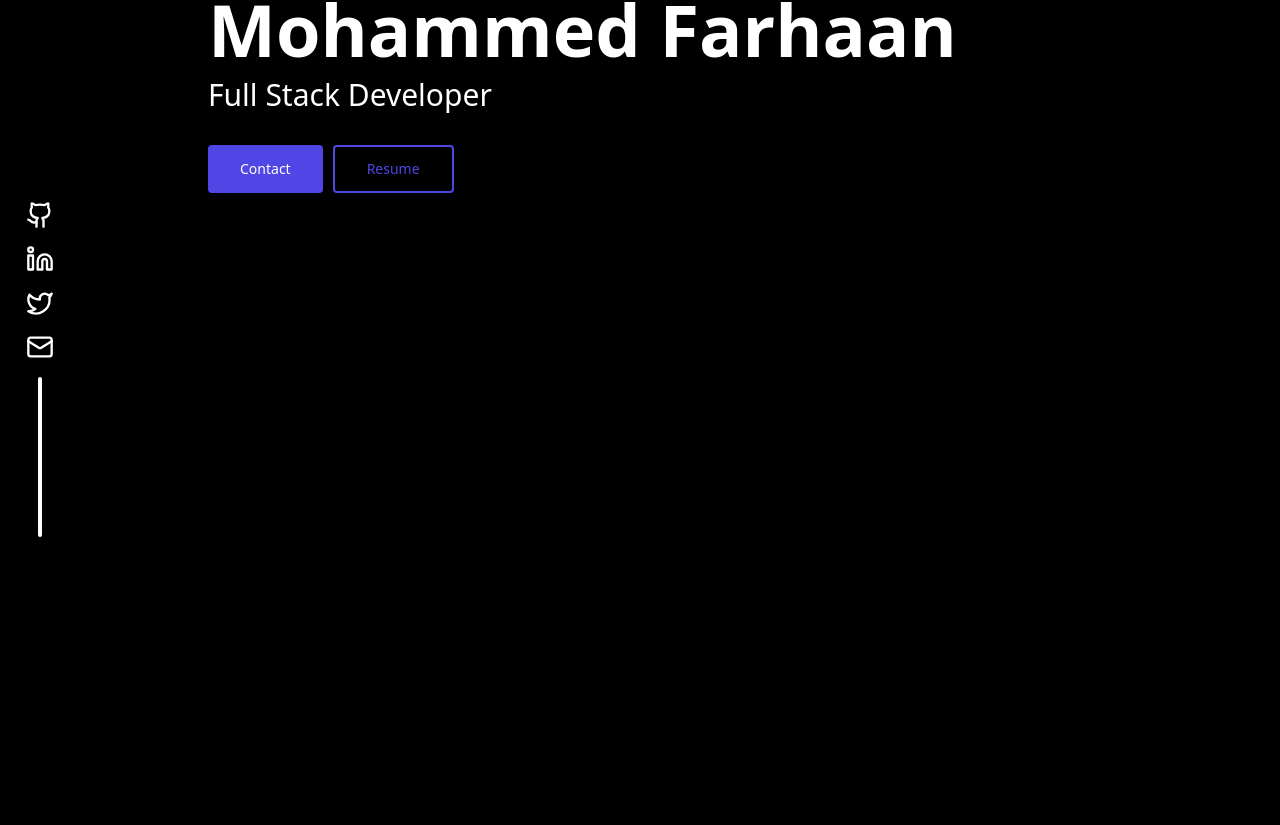
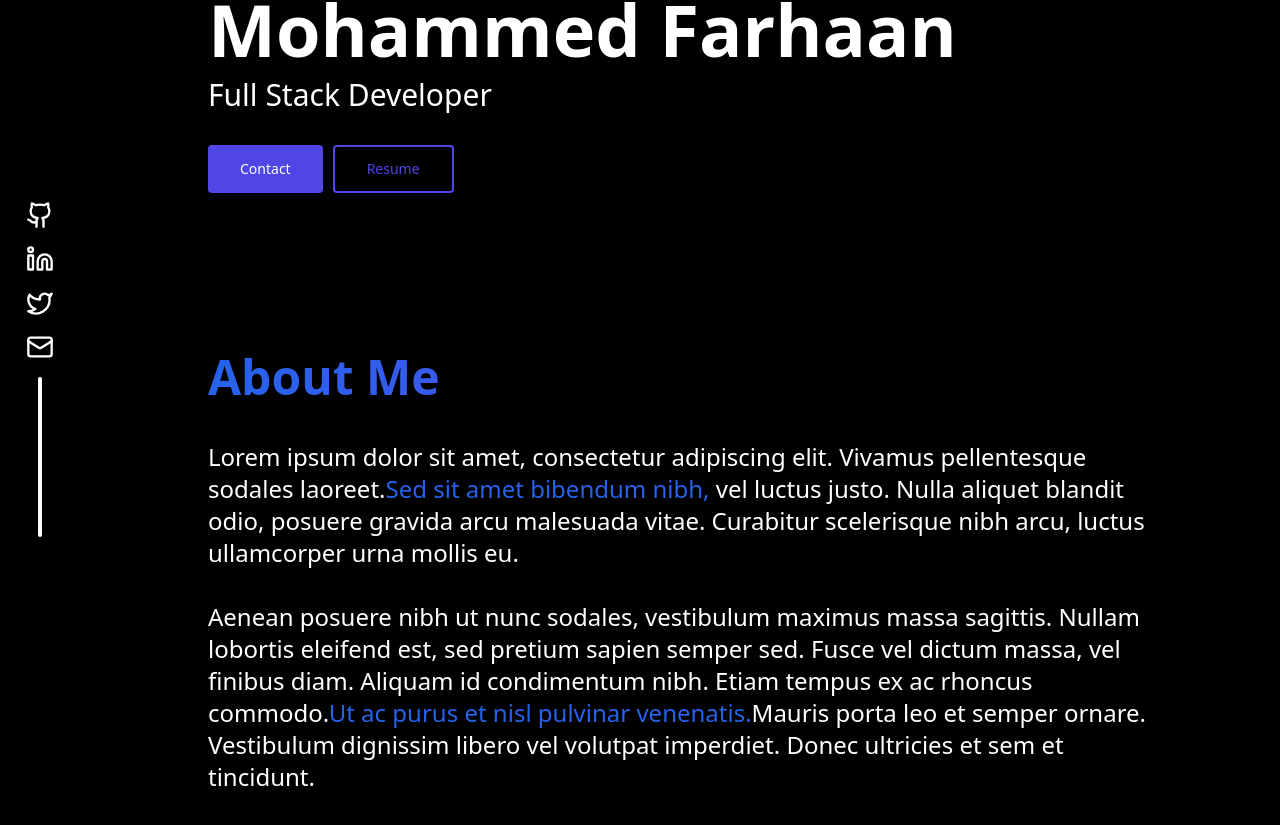
Before and after one commit to mdfarhaan/portfolio-v2, a Next.js app: page / in a window 1280 px wide. Shown: the part 263-1088 px from the top of the page. Before the commit the page ends 800 px from the top, so only its background shows below. Built offline with nearby package versions, Linux system fonts and the light colour scheme.

Commit message:
:sparkles: Add About

```diff
--- /dev/null
+++ b/components/Landing/About.tsx
@@ -0,0 +1,31 @@
+import React from "react";
+import { Button, Heading } from "../Shared";
+
+const About = () => {
+  return (
+    <div className="my-40">
+      <Heading title="About Me" />
+      <p className="lg:text-2xl text-xl text-white w-[90%] my-10">
+        Lorem ipsum dolor sit amet, consectetur adipiscing elit. Vivamus
+        pellentesque sodales laoreet.
+        <span className="text-blue-600">Sed sit amet bibendum nibh,</span> vel
+        luctus justo. Nulla aliquet blandit odio, posuere gravida arcu malesuada
+        vitae. Curabitur scelerisque nibh arcu, luctus ullamcorper urna mollis
+        eu.
+        <br />
+        <br />
+        Aenean posuere nibh ut nunc sodales, vestibulum maximus massa sagittis.
+        Nullam lobortis eleifend est, sed pretium sapien semper sed. Fusce vel
+        dictum massa, vel finibus diam. Aliquam id condimentum nibh. Etiam
+        tempus ex ac rhoncus commodo.
+        <span className="text-blue-600">
+          Ut ac purus et nisl pulvinar venenatis.
+        </span>
+        Mauris porta leo et semper ornare. Vestibulum dignissim libero vel
+        volutpat imperdiet. Donec ultricies et sem et tincidunt.
+      </p>
+    </div>
+  );
+};
+
+export default About;
--- a/components/Landing/Hero.tsx
+++ b/components/Landing/Hero.tsx
@@ -1,16 +1,16 @@
 import React from "react";
-import { Button } from "../Shared";
+import { Button, Heading } from "../Shared";
 
 const Hero = () => {
   return (
-    <div className="lg:my-40 my-28 text-start lg:ml-32 m-5 w-fit">
-      <p className="bg-gradient-to-r from-blue-600 to-violet-600 bg-clip-text text-2xl lg:text-5xl font-bold text-transparent">
+    <div className="lg:mt-40 mt-28 text-start w-fit">
+      <p className="bg-gradient-to-r from-blue-600 to-violet-600 bg-clip-text text-3xl lg:text-5xl font-bold text-transparent">
         Hi, my name is
       </p>
       <h1 className="text-white text-4xl lg:text-7xl font-bold my-3">
         Mohammed Farhaan
       </h1>
-      <p className="text-white  text-xl lg:text-3xl font-light">
+      <p className="text-white text-xl lg:text-3xl font-light">
         Full Stack Developer
       </p>
       <div className="flex mt-8">
--- a/components/Landing/index.tsx
+++ b/components/Landing/index.tsx
@@ -1,11 +1,13 @@
 import React from "react";
 import Layout from "../Layout";
 import Hero from "./Hero";
+import About from "./About";
 
 const Landing = () => {
   return (
     <Layout>
       <Hero />
+      <About />
     </Layout>
   );
 };
--- a/components/Layout/index.tsx
+++ b/components/Layout/index.tsx
@@ -7,7 +7,7 @@ const Layout = ({ children }) => {
   return (
     <div className="flex">
       <Sidebar />
-      <main className="flex-1 sm:ml-20 ml-0">
+      <main className="flex-1 lg:ml-52 sm:ml-36 ml-10">
         <Navbar />
         {children}
         {/* <Footer /> */}
--- /dev/null
+++ b/components/Shared/Heading.tsx
@@ -0,0 +1,11 @@
+import React from "react";
+
+const Heading = ({ title }) => {
+  return (
+    <p className="bg-gradient-to-r from-blue-600 to-violet-600 bg-clip-text text-3xl lg:text-5xl font-bold text-transparent">
+      {title}
+    </p>
+  );
+};
+
+export default Heading;
--- a/components/Shared/index.ts
+++ b/components/Shared/index.ts
@@ -1 +1,2 @@
 export { default as Button } from "./Button";
+export { default as Heading } from "./Heading";
```
